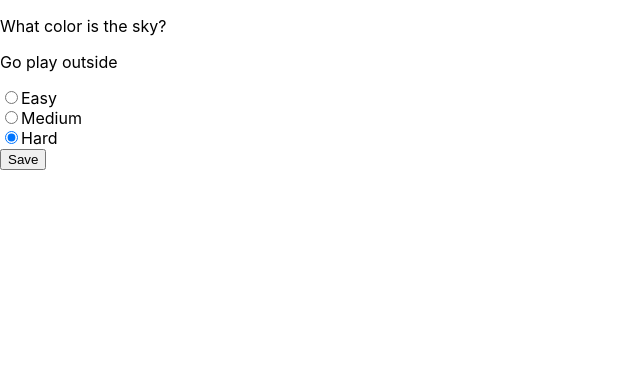
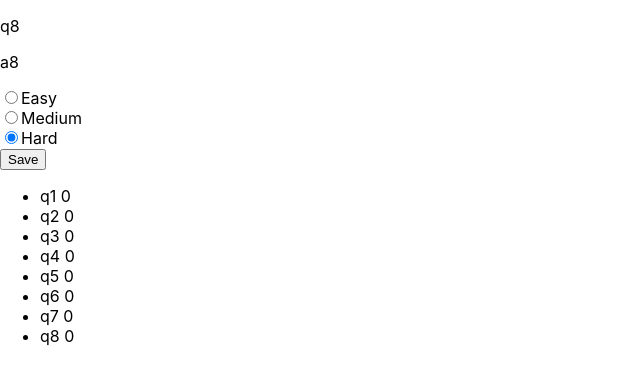
Before and after one commit to alexabush/anki-clone, a React (Create React App) app in the folder client/: page / in a window 1280 px wide. Shown: the top 384 px of the page, without its empty margins (0-640 px from the left). Built offline with nearby package versions, Linux system fonts and the light colour scheme.

Commit message:
got a decent priority queue implementation working

```diff
--- a/client/src/App.js
+++ b/client/src/App.js
@@ -3,14 +3,22 @@ import uuid from 'uuid/v4';
 import './App.css';
 
 const cardsData = [];
-cardsData.push(createCard('What color is the sky?', 'Go play outside'));
-cardsData.push(createCard('What color is the ocean?', 'Blue'));
-cardsData.push(createCard('Why?', 'Go watch tv'));
-cardsData.push(createCard('Chicken or egg?', 'What is chicken?'));
+// cardsData.push(createCard('What color is the sky?', 'Go play outside'));
+// cardsData.push(createCard('What color is the ocean?', 'Blue'));
+// cardsData.push(createCard('Why?', 'Go watch tv'));
+// cardsData.push(createCard('Chicken or egg?', 'What is chicken?'));
 // cardsData.push(createCard('Are you my mother?', 'Umm'));
 // cardsData.push(createCard('Knock Knock?', '...'));
 // cardsData.push(createCard('How?', 'What?'));
 // cardsData.push(createCard('Does food === food?', 'Nope'));
+cardsData.push(createCard('q1', 'a1'));
+cardsData.push(createCard('q2', 'a2'));
+cardsData.push(createCard('q3', 'a3'));
+cardsData.push(createCard('q4', 'a4'));
+cardsData.push(createCard('q5', 'a5'));
+cardsData.push(createCard('q6', 'a6'));
+cardsData.push(createCard('q7', 'a7'));
+cardsData.push(createCard('q8', 'a8'));
 
 function createCard(q, a) {
   // add an uuid id
@@ -18,12 +26,12 @@ function createCard(q, a) {
     id: uuid(),
     question: q,
     answer: a,
+    priority: 0,
     ratings: {
       easy: 0,
       medium: 0,
       hard: 0
-    },
-    priorityScore: 0
+    }
   };
 }
 
@@ -36,7 +44,7 @@ class App extends Component {
   componentDidMount() {
     // api/data
     this.setState(() => {
-      let queue = new PriorityQueue()
+      let queue = new PriorityQueue();
       for (let card of cardsData) {
         queue.push(card);
       }
@@ -47,13 +55,13 @@ class App extends Component {
 
   updateCardRating = (cardId, rating = 'hard') => {
     this.setState(prev => {
-      let prevCard = prev.currentCard
+      let prevCard = prev.currentCard;
       prevCard.ratings[rating] += 1;
-      prevCard.priority = calcPriority(prevCard.ratings)
-      prev.priorityQueue.push(prevCard)
-      let newCurrentCard = prev.priorityQueue.pop()
-      return {currentCard: newCurrentCard, priorityQueue: prev.priorityQueue}
-    })
+      prevCard.priority = calcPriority(prevCard.ratings);
+      prev.priorityQueue.push(prevCard);
+      let newCurrentCard = prev.priorityQueue.pop();
+      return { currentCard: newCurrentCard, priorityQueue: prev.priorityQueue };
+    });
     // make patch to server with updated rating
   };
 
@@ -61,8 +69,11 @@ class App extends Component {
     console.log('this.state', this.state);
     return (
       <div>
-        <Card data={this.state.currentCard} updateCardRating={this.updateCardRating} />
-        <Buttons />
+        <Card
+          data={this.state.currentCard}
+          updateCardRating={this.updateCardRating}
+        />
+        <Deck currentCard={this.state.currentCard} priorityQueue={this.state.priorityQueue} />
       </div>
     );
   }
@@ -85,7 +96,7 @@ class Card extends Component {
   };
 
   render() {
-    console.log(this.state.priorityQueue)
+    console.log(this.state.priorityQueue);
     let { question, answer, id } = this.props.data;
     if (!this.state.showAnswer) {
       return (
@@ -143,43 +154,63 @@ class Card extends Component {
   }
 }
 
-class Buttons extends Component {
+class Deck extends Component {
   render() {
-    return <div />;
+    let cardLis = [];
+    if (this.props.priorityQueue.getDeck) {
+      cardLis = this.props.priorityQueue.getDeck.map(card => {
+        return <li>{`${card.question} ${card.priority}`}</li>;
+      });
+    }
+    cardLis.push(
+      <li>{`${this.props.currentCard.question} ${
+        this.props.currentCard.priority
+      }`}</li>
+    );
+    return (
+      <div>
+        <ul>{cardLis}</ul>
+      </div>
+    );
   }
 }
 
 class PriorityQueue {
   constructor() {
-    this.queue = []
+    this.queue = [];
   }
 
-  push = (card) => {
-    for (let i = this.queue.length - 1; i >= 0; i++) {
-      if (this.queue[i].priority > card.priority) continue;
-      this.queue.splice(i, 0, card)
+  get getDeck() {
+    return this.queue;
+  }
+
+  push = card => {
+    for (let i = this.queue.length - 1; i >= 0; i--) {
+      if (this.queue[i].priority < card.priority) continue;
+      debugger
+      this.queue.splice(i+1, 0, card);
       return;
     }
-    this.queue.unshift(card)
-  }
+    this.queue.unshift(card);
+  };
 
   pop = () => {
     let card = this.queue.pop();
     return card;
-  }
+  };
 }
 
 function calcPriority(ratings = {}) {
   let lookup = {
-    easy: 3,
-    medium: 2,
-    hard:1
-  }
+    easy: 10,
+    medium: 5,
+    hard: 1
+  };
   let priorityScore = Object.keys(ratings).reduce((acc, key) => {
-    acc += ratings[key] * lookup[key]
-    return acc
-  }, 0)
-  return priorityScore
+    acc += ratings[key] * lookup[key];
+    return acc;
+  }, 0);
+  return priorityScore;
 }
 
 export default App;
```
